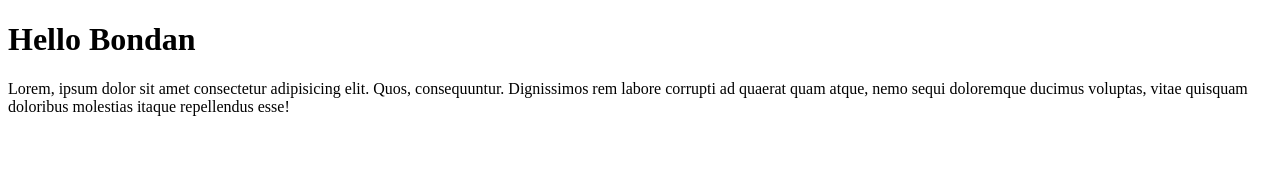
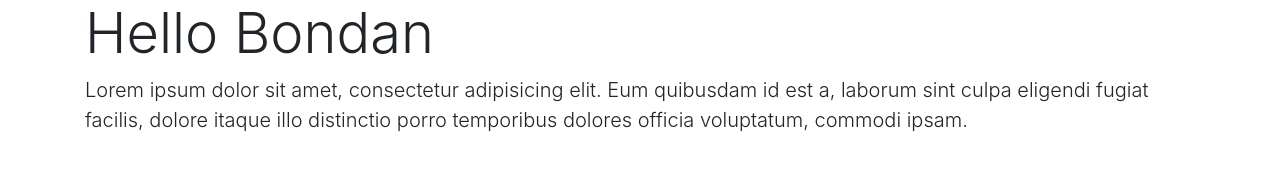
Before and after one commit to bondanrsantoso/litelement-playground-ts, a website built with webpack: page index.html in a window 1280 px wide. Built offline with nearby package versions, Linux system fonts and the light colour scheme.

Commit message:
Experimenting a little bit

```diff
--- a/index.html
+++ b/index.html
@@ -4,6 +4,7 @@
   <meta charset="UTF-8">
   <meta name="viewport" content="width=device-width, initial-scale=1.0">
   <meta http-equiv="X-UA-Compatible" content="ie=edge">
+  <link rel="stylesheet" href="https://stackpath.bootstrapcdn.com/bootstrap/4.3.1/css/bootstrap.min.css">
   <title>Polymer Playground</title>
   <script src="dist/bundle.js" type="module"></script>
 </head>
--- a/src/components/HelloWorld.ts
+++ b/src/components/HelloWorld.ts
@@ -1,4 +1,6 @@
-import { LitElement, html, customElement, property } from "lit-element";
+import { LitElement, html, customElement, property, css } from "lit-element";
+// import "bootstrap"
+
 
 @customElement('hello-world')
 export default class HelloWorld extends LitElement {
@@ -11,8 +13,11 @@ export default class HelloWorld extends LitElement {
 
   render() {
     return html`
-      <h1 class="lead">Hello ${this.name}</h1>
-      <p>Lorem, ipsum dolor sit amet consectetur adipisicing elit. Quos, consequuntur. Dignissimos rem labore corrupti ad quaerat quam atque, nemo sequi doloremque ducimus voluptas, vitae quisquam doloribus molestias itaque repellendus esse!</p>
+    <link rel="stylesheet" href="https://stackpath.bootstrapcdn.com/bootstrap/4.3.1/css/bootstrap.min.css">
+      <div class="container">
+        <h1 class="display-4">Hello ${this.name}</h1>
+        <slot></slot>
+      </div>
     `
   }
 }
--- /dev/null
+++ b/src/components/MainContainer.ts
@@ -0,0 +1 @@
+import { LitElement, html, css } from "lit-element";
--- a/src/index.ts
+++ b/src/index.ts
@@ -1,8 +1,11 @@
 import { html, render } from "lit-html";
 import "./components/HelloWorld";
+// import "bootstrap/dist/css/bootstrap.min.css"
 
 const template = html`
-  <hello-world name="Bondan"/>
+  <hello-world name="Bondan">
+    <p class="lead">Lorem ipsum dolor sit amet, consectetur adipisicing elit. Eum quibusdam id est a, laborum sint culpa eligendi fugiat facilis, dolore itaque illo distinctio porro temporibus dolores officia voluptatum, commodi ipsam.</p>
+  </hello-world>
 `;
 
 render(template, document.body);
--- a/webpack.config.js
+++ b/webpack.config.js
@@ -11,6 +11,9 @@ module.exports = {
     },
 
     module: {
-        rules: [{ test: /\.tsx?$/, loader: "awesome-typescript-loader" }]
+        rules: [
+            { test: /\.tsx?$/, loader: "awesome-typescript-loader" },
+            { test: /\.css$/, use: ["style-loader", "css-loader"] }
+        ]
     }
 };
```
Also changed, not shown: package.json (+6 -1 lines), dist/bundle.js, 3 other files.
